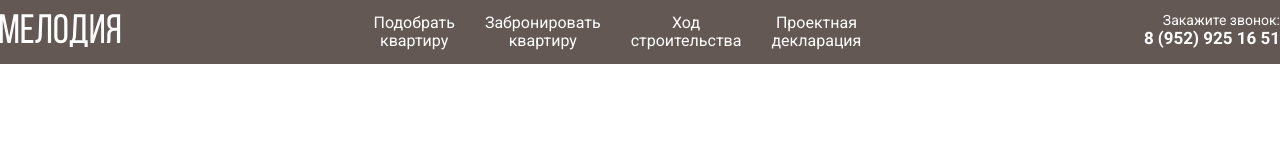
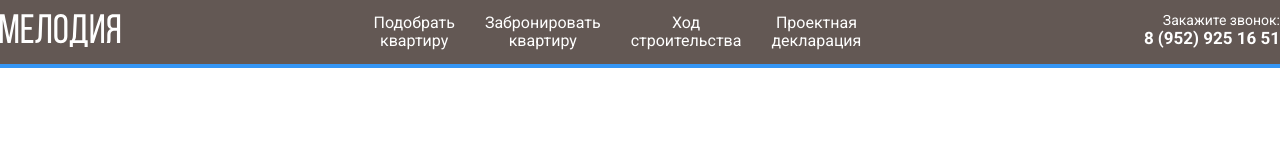
Before and after one commit to STIMUSHKA/Melody, a plain HTML site: page index.html in a window 1280 px wide. Drawn offline with Linux system fonts and the light colour scheme.

Commit message:
Update style.css

```diff
--- a/style.css
+++ b/style.css
@@ -10,7 +10,7 @@ body {
     background-color: #635854 ;
     padding-top: 12px;
     padding-bottom: 12px;
-    border: ;
+    border-bottom: 4px solid #3596F5 ;
 }
 
 .navbar {
```
